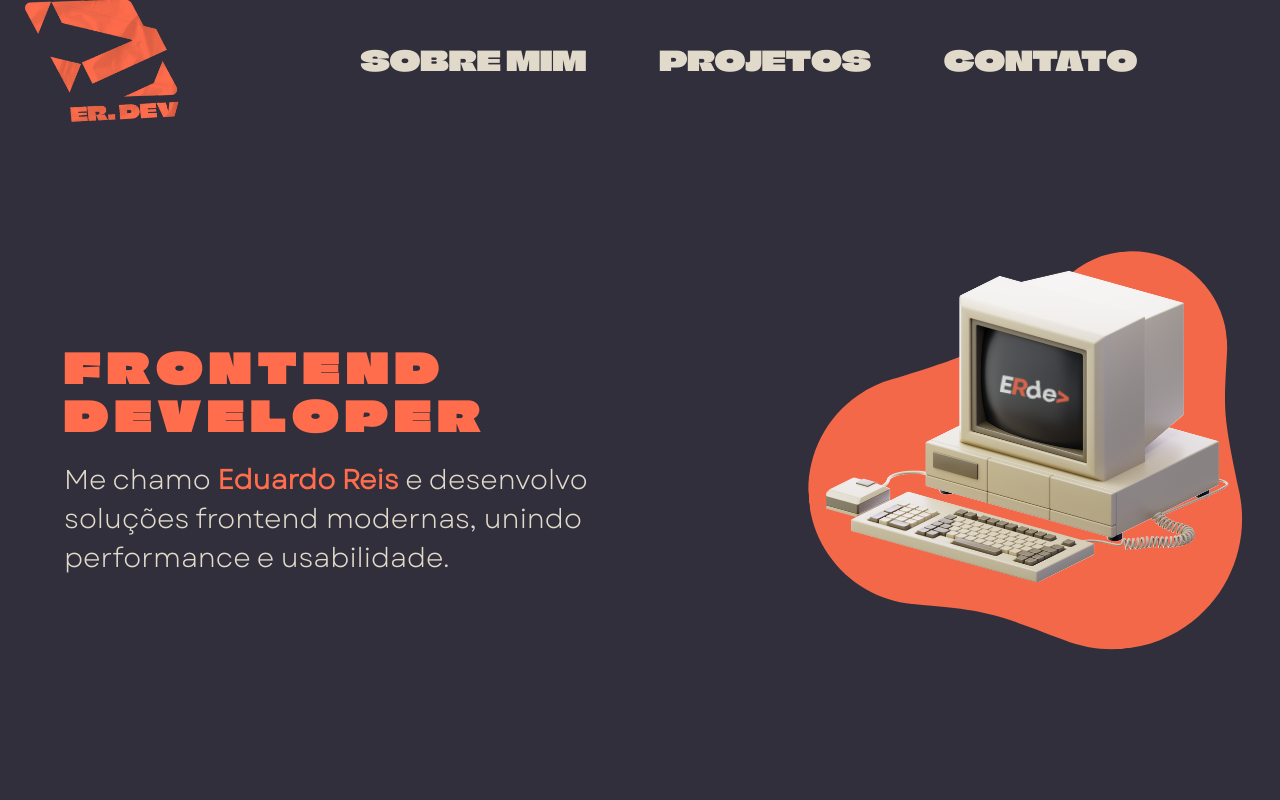
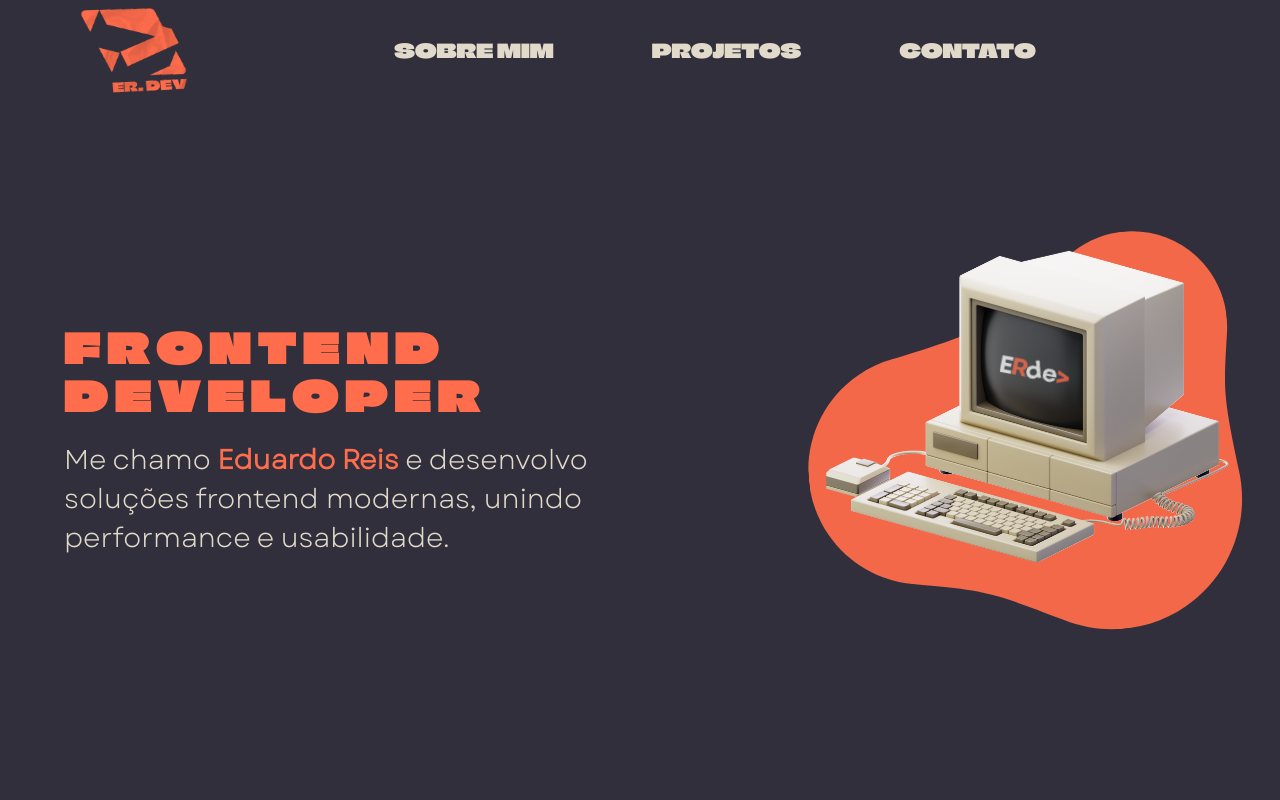
Before and after one commit to eduardo-olvreis/portfolio, a React (Vite) app: page / in a window 1280 px wide. Shown: the top 800 px of the page. Built offline with nearby package versions, Linux system fonts and the light colour scheme.

Commit message:
style: responsividade do header melhorada

```diff
--- a/src/components/Header/Header.jsx
+++ b/src/components/Header/Header.jsx
@@ -13,14 +13,14 @@ export default function Header(){
     return(
         <div className={style.containerHeader}>
             <div className={style.logo}>
-                <img src="../src/assets/images/logo.svg" alt="Portfólio Eduardo Reis" />
+                <a href="/"><img src="../src/assets/images/logo.svg" alt="Portfólio Eduardo Reis" /></a>
             </div>
             <nav className={style.containerMenu}>
                 {/* Menu fixado no header em resoluções maiores */}
                 <ul className={style.menuFixed}>
-                    <li><a href="#about-section"><p onClick={toggleMenu}>SOBRE MIM</p></a></li>
-                    <li><a href="#projects-section"><p onClick={toggleMenu}>PROJETOS</p></a></li>
-                    <li><a href="#contact-section"><p onClick={toggleMenu}>CONTATO</p></a></li>
+                    <li><a href="#about-section"><p>SOBRE MIM</p></a></li>
+                    <li><a href="#projects-section"><p>PROJETOS</p></a></li>
+                    <li><a href="#contact-section"><p>CONTATO</p></a></li>
                 </ul>
                 {/* Menu escondido no mobile */}
                 <ul className={`${style.menu} ${visivel? style.menuAberto : ""}`}>
@@ -28,6 +28,7 @@ export default function Header(){
                         <li><a href="#about-section"><p onClick={toggleMenu}>SOBRE MIM</p></a></li>
                         <li><a href="#projects-section"><p onClick={toggleMenu}>PROJETOS</p></a></li>
                         <li><a href="#contact-section"><p onClick={toggleMenu}>CONTATO</p></a></li>
+                        <li><a href="../../public/Curriculo.pdf" download="curriculo-eduardo-reis"><p onClick={toggleMenu}>CURRICULO</p></a></li>
                     </div>
                     <div className={style.containerIcones}>
                         <li><a href="https://www.linkedin.com/in/eduardo-olvreis/" target="__blank"><img src="../src/assets/images/icons/linkedin_Icon.svg" alt="Link para o meu Linkedin" /></a></li>
--- a/src/components/Header/Header.module.css
+++ b/src/components/Header/Header.module.css
@@ -139,6 +139,36 @@
 /* Celular em paisagem ( max-height: 500px ) */
 @media (orientation: landscape) and (max-height: 500px){
 
+    .menu{
+        flex-direction: row;
+        align-items: center;
+        justify-content: center;
+        gap: 20px;
+        padding: 0 30px;
+    }
+
+    .containerItens{
+        margin: 0;
+        display: flex;
+        align-items: center;
+        justify-content: center;
+        gap: 10px;
+
+        & p{
+            padding: 10px;
+            font-size: 1rem;
+        }
+    }
+
+    .containerIcones{
+        margin: 0;
+        gap: 15px;
+
+        & li{
+            width: 10%;
+        }
+    }
+
 }
 
 
@@ -153,7 +183,12 @@
         display: none;
     }
 
-    /* Deixar responsivo nas proximas atualizações */
+    .containerHeader{
+        height: 80px;
+        align-items: center;
+        padding-top: 0;
+    }
+
     .logo{
         width: 150px;
     }
@@ -170,12 +205,12 @@
         justify-content: center;
         width: 100%;
         list-style: none;
-        gap: 30px;
+        gap: 5%;
 
         & p{
             text-align: start;
             font-family: "climateCrisis";
-            font-size: 1.3rem;
+            font-size: clamp(1.1rem, 1.8vw, 1.4rem);
             transition: all ease-in-out 0.2s;
         }
         & p:hover{
@@ -189,19 +224,20 @@
 @media (min-width: 992px){
 
     .containerHeader{
-        height: 15vh;
+        height: 90px;
+        min-height: 90px;
     }
 
     .menuFixed{
         gap: 7%;
 
         & p{
-            font-size: var(--font-size-p);
+            font-size: clamp(1.2rem, 1.5vw, 1.5rem);
         }
     }
 
     .logo{
-        width: 17%;
+        width: 150px;
     }
 
 }
@@ -210,4 +246,17 @@
 /* Desktops */
 @media (min-width: 1200px) {
 
+    .containerHeader{
+        padding: 0 5%;
+        height: 100px;
+    }
+
+    .logo{
+        width: 150px;
+    }
+
+    .menuFixed{
+        gap: 10%;
+    }
+
 }
```
